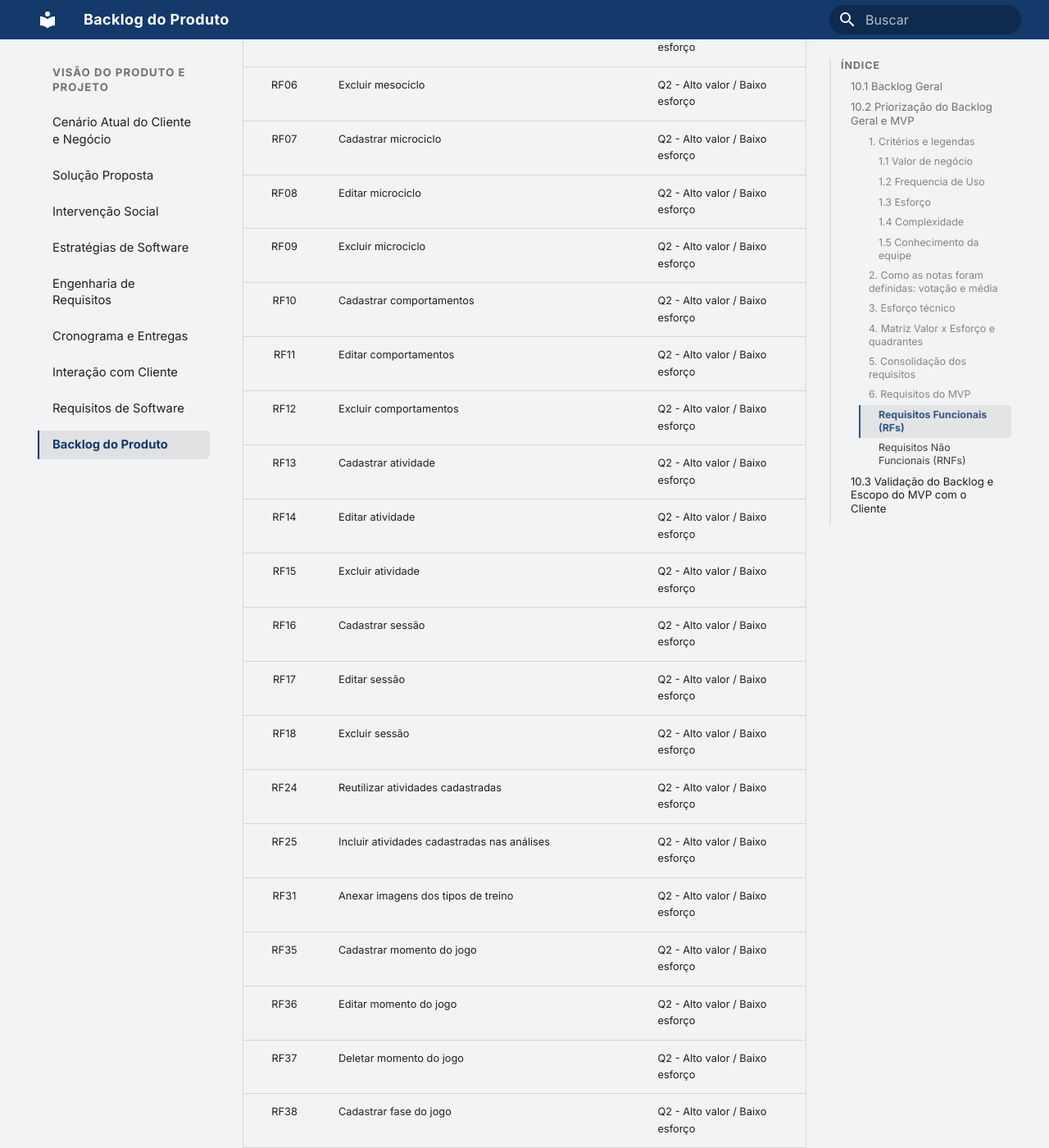
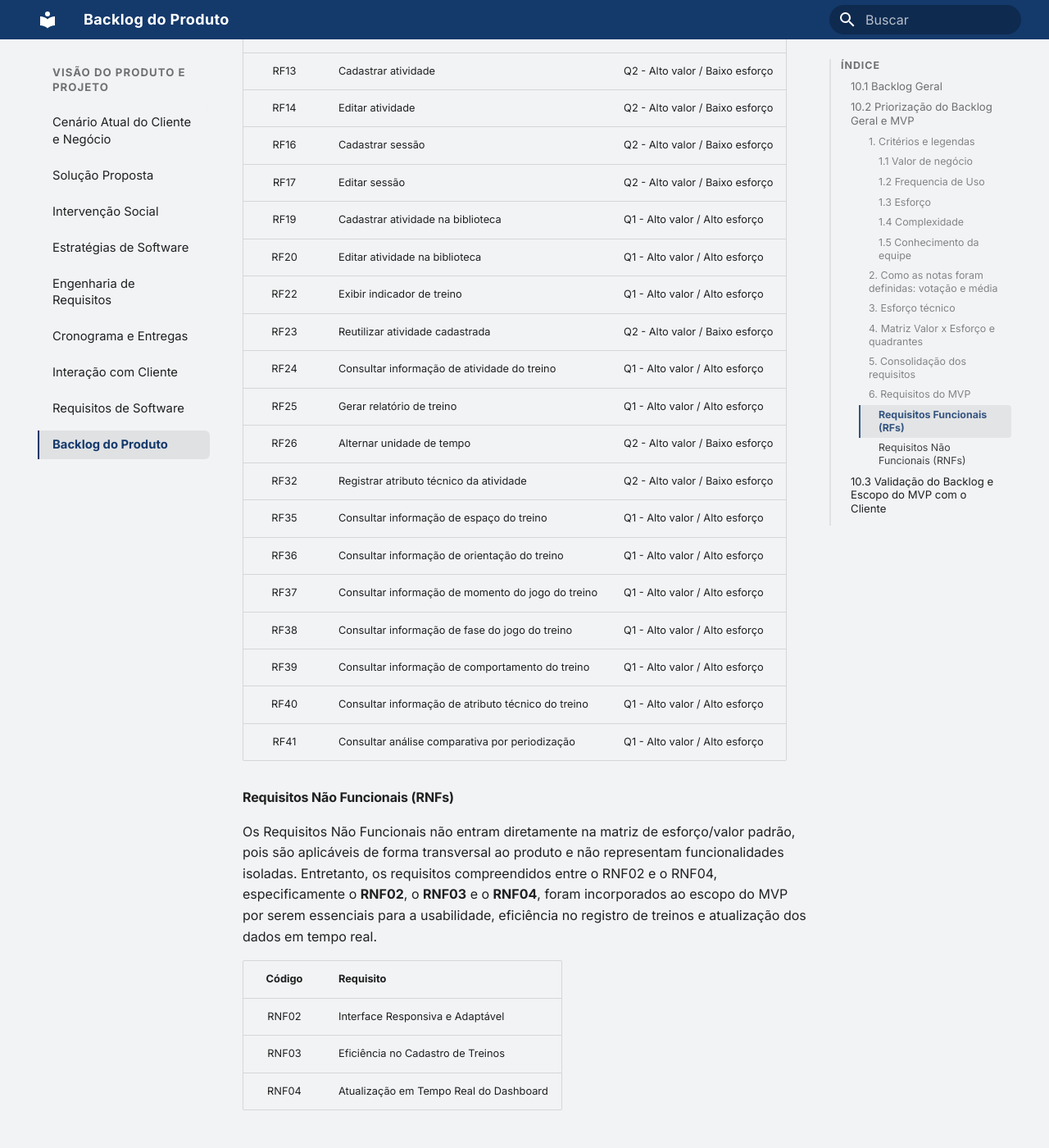
Before and after one commit to mdsreq-fga-unb/REQ-2026.2-T01-FutBoard, an MkDocs documentation site: the page built from docs/visao-produto/backlog_do_produto.md, in a window 1280 px wide and 1400 px high, scrolled down 13917 px. Shown: the whole window at 82% size. Built offline with MkDocs 1.6.1 and Material for MkDocs 9.7.7, drawn with Linux system fonts in a browser that asks for light colours; some of the changed text lies outside the part shown.

Commit message:
docs: atualiza requisitos MVP, seção 10.2.6

```diff
--- a/docs/visao-produto/backlog_do_produto.md
+++ b/docs/visao-produto/backlog_do_produto.md
@@ -222,50 +222,37 @@ A classificação foi automatizada na planilha com a fórmula abaixo, em que a c
 
 #### Requisitos Funcionais (RFs)
 
-A definição dos Requisitos Funcionais que compõem o MVP foi realizada previamente com base na matriz de valor x esforço e posteriormente validada diretamente com o cliente via WhatsApp (conforme detalhado na [Seção 10.3](#103-validacao-do-backlog-e-escopo-do-mvp-com-o-cliente)). Foram selecionados tanto os requisitos de **alto valor e baixo esforço** quanto os requisitos de **alto valor e alto esforço**, que juntos compõem o escopo funcional do MVP. Em contrapartida, ficaram fora do MVP os requisitos categorizados como de **baixo valor e baixo esforço** ou de **baixo valor e alto esforço**.
+A definição dos Requisitos Funcionais que compõem o MVP foi realizada previamente com base na matriz de valor x esforço e posteriormente validada diretamente com o cliente via WhatsApp (conforme detalhado na [Seção 10.3](#103-validacao-do-backlog-e-escopo-do-mvp-com-o-cliente)). O MVP é composto por 27 requisitos funcionais, todos de alto valor (valor > 2), distribuídos em dois quadrantes da matriz: 15 em Q2 (esforço ≤ 2) e 12 em Q1 (esforço > 2).
 
 | Código | Requisito | Classificação |
 |:---:|---|---|
 | RF01 | Cadastrar macrociclo | Q2 - Alto valor / Baixo esforço |
 | RF02 | Editar macrociclo | Q2 - Alto valor / Baixo esforço |
-| RF03 | Excluir macrociclo | Q2 - Alto valor / Baixo esforço |
 | RF04 | Cadastrar mesociclo | Q2 - Alto valor / Baixo esforço |
 | RF05 | Editar mesociclo | Q2 - Alto valor / Baixo esforço |
-| RF06 | Excluir mesociclo | Q2 - Alto valor / Baixo esforço |
 | RF07 | Cadastrar microciclo | Q2 - Alto valor / Baixo esforço |
 | RF08 | Editar microciclo | Q2 - Alto valor / Baixo esforço |
-| RF09 | Excluir microciclo | Q2 - Alto valor / Baixo esforço |
-| RF10 | Cadastrar comportamentos | Q2 - Alto valor / Baixo esforço |
-| RF11 | Editar comportamentos | Q2 - Alto valor / Baixo esforço |
-| RF12 | Excluir comportamentos | Q2 - Alto valor / Baixo esforço |
+| RF10 | Cadastrar comportamento | Q2 - Alto valor / Baixo esforço |
+| RF11 | Editar comportamento | Q2 - Alto valor / Baixo esforço |
 | RF13 | Cadastrar atividade | Q2 - Alto valor / Baixo esforço |
 | RF14 | Editar atividade | Q2 - Alto valor / Baixo esforço |
-| RF15 | Excluir atividade | Q2 - Alto valor / Baixo esforço |
 | RF16 | Cadastrar sessão | Q2 - Alto valor / Baixo esforço |
 | RF17 | Editar sessão | Q2 - Alto valor / Baixo esforço |
-| RF18 | Excluir sessão | Q2 - Alto valor / Baixo esforço |
-| RF24 | Reutilizar atividades cadastradas | Q2 - Alto valor / Baixo esforço |
-| RF25 | Incluir atividades cadastradas nas análises | Q2 - Alto valor / Baixo esforço |
-| RF31 | Anexar imagens dos tipos de treino | Q2 - Alto valor / Baixo esforço |
-| RF35 | Cadastrar momento do jogo | Q2 - Alto valor / Baixo esforço |
-| RF36 | Editar momento do jogo | Q2 - Alto valor / Baixo esforço |
-| RF37 | Deletar momento do jogo | Q2 - Alto valor / Baixo esforço |
-| RF38 | Cadastrar fase do jogo | Q2 - Alto valor / Baixo esforço |
-| RF39 | Editar fase do jogo | Q2 - Alto valor / Baixo esforço |
-| RF40 | Deletar fase do jogo | Q2 - Alto valor / Baixo esforço |
-| RF41 | Cadastrar atributo técnico | Q2 - Alto valor / Baixo esforço |
-| RF42 | Editar atributo técnico | Q2 - Alto valor / Baixo esforço |
-| RF43 | Deletar atributo técnico | Q2 - Alto valor / Baixo esforço |
-| RF19 | Cadastrar atividades na biblioteca | Q1 - Alto valor / Alto esforço |
-| RF20 | Editar atividades na biblioteca | Q1 - Alto valor / Alto esforço |
-| RF21 | Excluir atividades na biblioteca | Q1 - Alto valor / Alto esforço |
-| RF22 | Exibir painel de indicadores na tela inicial | Q1 - Alto valor / Alto esforço |
-| RF23 | Exibir dashboard com gráficos | Q1 - Alto valor / Alto esforço |
-| RF26 | Filtrar informações dos gráficos | Q1 - Alto valor / Alto esforço |
-| RF27 | Gerar relatórios comparativos entre periodizações esportivas | Q1 - Alto valor / Alto esforço |
-| RF28 | Interagir com os dados dos gráficos | Q1 - Alto valor / Alto esforço |
-| RF34 | Gerar análises textuais dos dados cadastrados (com IA) | Q1 - Alto valor / Alto esforço |
-| RF46 | Calcular percentual dos gráficos com base no tempo total da sessão | Q1 - Alto valor / Alto esforço |
+| RF19 | Cadastrar atividade na biblioteca | Q1 - Alto valor / Alto esforço |
+| RF20 | Editar atividade na biblioteca | Q1 - Alto valor / Alto esforço |
+| RF22 | Exibir indicador de treino | Q1 - Alto valor / Alto esforço |
+| RF23 | Reutilizar atividade cadastrada | Q2 - Alto valor / Baixo esforço |
+| RF24 | Consultar informação de atividade do treino | Q1 - Alto valor / Alto esforço |
+| RF25 | Gerar relatório de treino | Q1 - Alto valor / Alto esforço |
+| RF26 | Alternar unidade de tempo | Q2 - Alto valor / Baixo esforço |
+| RF32 | Registrar atributo técnico da atividade | Q2 - Alto valor / Baixo esforço |
+| RF35 | Consultar informação de espaço do treino | Q1 - Alto valor / Alto esforço |
+| RF36 | Consultar informação de orientação do treino | Q1 - Alto valor / Alto esforço |
+| RF37 | Consultar informação de momento do jogo do treino | Q1 - Alto valor / Alto esforço |
+| RF38 | Consultar informação de fase do jogo do treino | Q1 - Alto valor / Alto esforço |
+| RF39 | Consultar informação de comportamento do treino | Q1 - Alto valor / Alto esforço |
+| RF40 | Consultar informação de atributo técnico do treino | Q1 - Alto valor / Alto esforço |
+| RF41 | Consultar análise comparativa por periodização | Q1 - Alto valor / Alto esforço |
 
 #### Requisitos Não Funcionais (RNFs)
 
```
